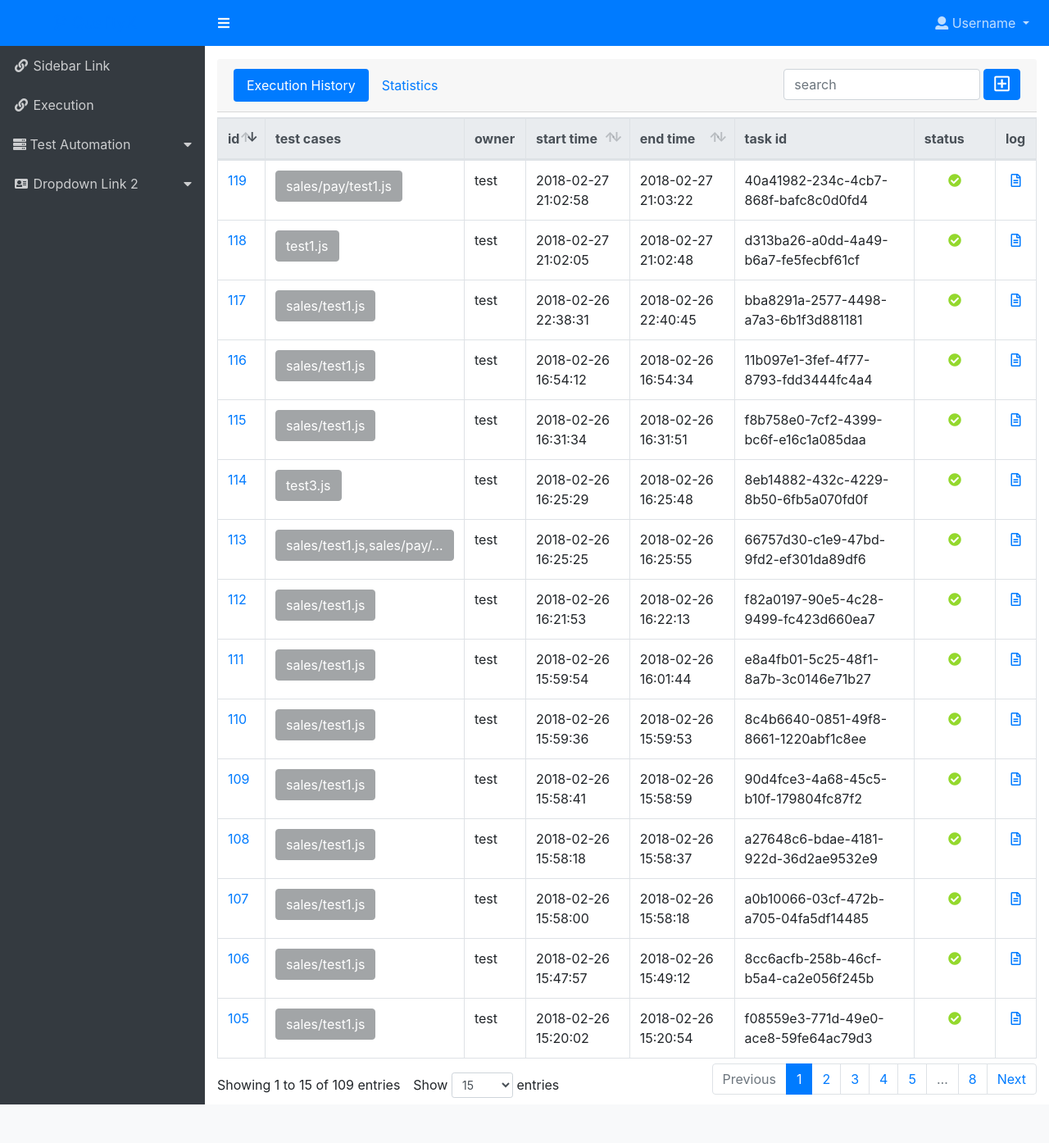
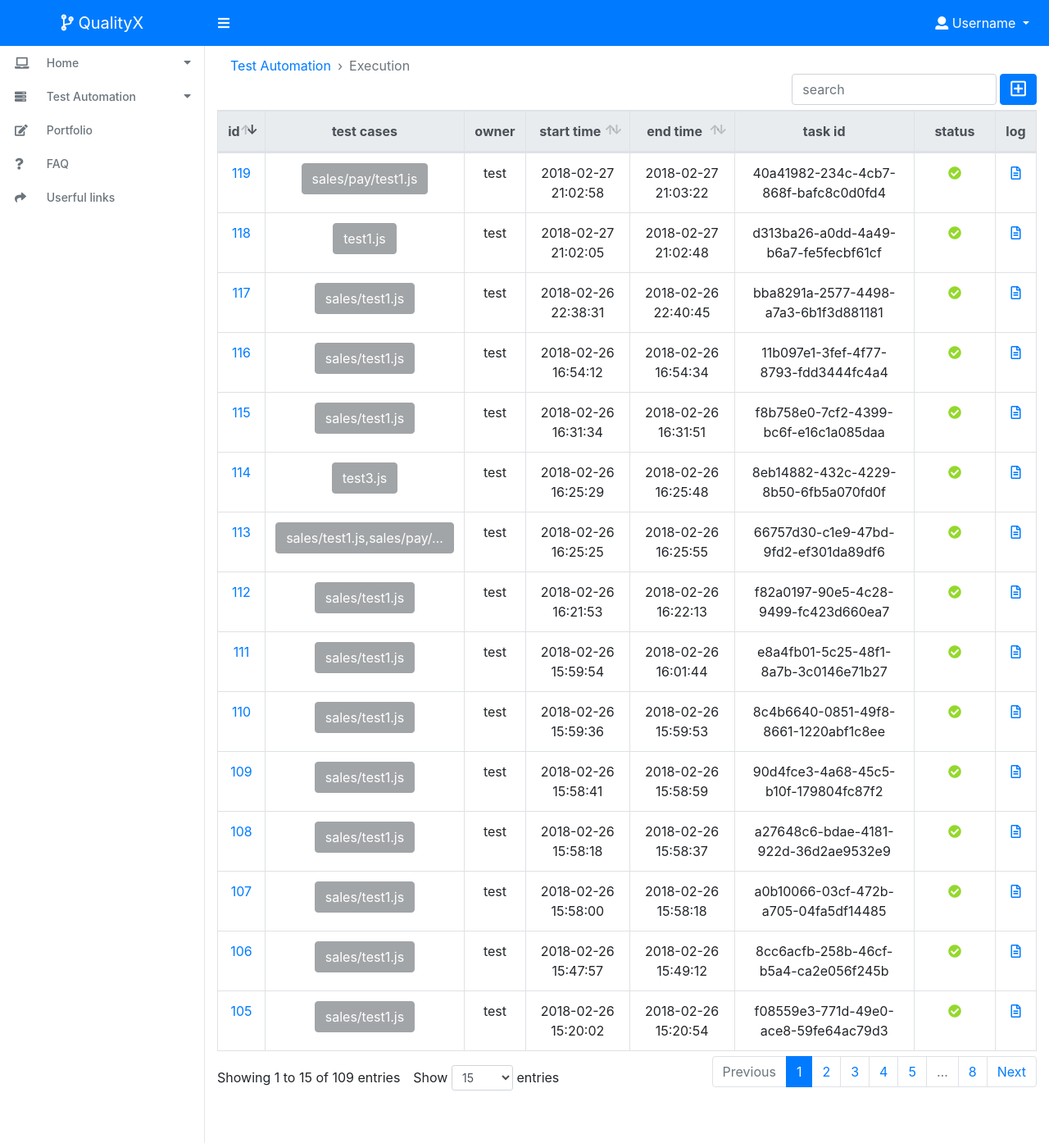
Before and after one commit to luisxiaomai/Distributed-Test-Execution-Center, a Flask app: page / in a window 1280 px wide. Shown: the whole page at 82% size. Before the commit the page ends 1347 px from the top, so only its background shows below. Run offline with Flask 2, Linux system fonts and the light colour scheme; data comes from the database, SQL or seed files in the repository; both versions use the stored data as it was after the commit; data that the repository does not hold is empty; some libraries are stand-ins or nearby versions.

Commit message:
optimize ui

```diff
--- a/app/static/css/bsadmin.css
+++ b/app/static/css/bsadmin.css
@@ -1,65 +1,243 @@
-.navbar-dark .navbar-nav .nav-link, .navbar-dark .navbar-text {
-    color: rgba(255, 255, 255, .75);
-}
-.navbar-dark .navbar-nav .nav-link:focus, .navbar-dark .navbar-nav .nav-link:hover {
-    color: rgba(255, 255, 255, 1);
+
+a:hover{
+    text-decoration: none;
 }
 
-.sidebar {
+.sidebar-header a,
+.navbar .nav-link,
+.sidebar-header a:hover,
+.sidebar-header a:focus {
+    color: white;
+}
+
+#sidebar ul a{
+    color: #6c757d;
+
+}
+.navbar{
+    background-color: #007bff;
+}
+
+
+.navbar-brand{
+    margin-right: 0px;
+}
+.breadcrumb{
+    background-color: transparent;
+}
+
+.breadcrumb-item+.breadcrumb-item:before {
+    display: inline-block;
+    padding-right: .5rem;
+    padding-left: .5rem;
+    color: #6c757d;
+    content: "\203A";
+}
+
+.card-header{
+    border-bottom: none;
+    margin-top:-30px;
+    padding: 0;
+    background-color: #fff;
+}
+/* ---------------------------------------------------
+SIDEBAR STYLE
+----------------------------------------------------- */
+
+.wrapper {
+    display: flex;
+    align-items: stretch;
+}
+
+#sidebar {
     min-width: 250px;
     max-width: 250px;
-    min-height: calc(100vh - 56px);
+    background: #fff;
+    color: #6c757d;
     transition: all 0.3s;
 }
-.sidebar ul li a {
+#sidebar .components{
+    border-right: 1px solid rgba(0,0,0,.1);
+    min-height:100vh;
+    height:100%;
+}
+#sidebar.active {
+    min-width: 50px;
+    max-width: 50px;
+    text-align: center;
+}
+
+#sidebar.active .sidebar-header a,
+#sidebar.active .components span{
+    display: none;
+}
+
+#sidebar.active .sidebar-header span {
     display: block;
-    padding: .75rem 1rem;
-    color: rgba(255, 255, 255, .75);
-    text-decoration: none;
+    color:white;
 }
-.sidebar ul li a:hover, .sidebar ul .active a {
-    color: rgba(255, 255, 255, 1);
-    background: rgba(0, 0, 0, .25);
-}
-.sidebar ul ul a {
-    padding-left: 2.5rem;
-    background: rgba(0, 0, 0, .25);
-}
-.sidebar [data-toggle="collapse"] {
+
+#sidebar.active ul li  {
     position: relative;
 }
-.sidebar [data-toggle="collapse"]:before {
+
+#sidebar.active ul li ul {
+    position: absolute;
+    width:120px;
+    top:5px;
+    left:50px;
+    z-index: 9999;
+}
+
+
+#sidebar.active ul li a {
+    padding: 20px 10px;
+    text-align: left;
+    font-size: 0.85em;
+}
+
+#sidebar.active ul li a i {
+    margin-right: 0;
+    display: block;
+    font-size: 0.9em;
+    margin-bottom: 5px;
+}
+
+#sidebar.active ul ul a {
+    padding: 10px !important;
+}
+
+#sidebar.active a[aria-expanded="false"]::before,
+#sidebar.active a[aria-expanded="true"]::before {
+    display:none;
+}
+
+#sidebar .sidebar-header {
+    padding: 8px;
+    background: #007bff;
+    display: flex;
+    justify-content: center;
+}
+
+#sidebar .sidebar-header span {
+    display: none;
+}
+
+
+
+#sidebar ul li a {
+    padding: 10px;
+    font-size: 14px;
+    font-weight:500;
+    display: block;
+}
+
+
+
+#sidebar ul li a i {
+    margin-right: 15px;
+    margin-left: 8px;
+    width:20px;
+}
+
+#sidebar ul li.active>a[aria-expanded="true"] {
+    color: #6c757d;
+    background: #fff;
+}
+
+
+a[data-toggle="collapse"] {
+    position: relative;
+}
+
+#sidebar a[aria-expanded="false"]::before,
+#sidebar a[aria-expanded="true"]::before {
     content: "\f0d7";
     font-family: "Font Awesome 5 Free";
     font-weight: 900;
     position: absolute;
     right: 1rem;
 }
-.sidebar [aria-expanded="true"] {
-    background: rgba(0, 0, 0, .25);
-}
-.sidebar [aria-expanded="true"]:before {
+
+#sidebar a[aria-expanded="true"]::before {
     content: "\f0d8";
-}
-.sidebar.toggled {
-    margin-left: -250px;
+    font-family: "Font Awesome 5 Free";
+    font-weight: 900;
+    position: absolute;
+    right: 1rem;
 }
 
-.content {
-    width: 100%;
+
+ul ul a {
+    font-size: 12px !important;
+    padding-left: 70px !important;
+    background: #fff    ;
+
 }
 
-.display-5 {
-    font-size: 2.5rem;
-    font-weight: 300;
-    line-height: 1.2;
-}
+
+
+
+
+
+
+
+/* ---------------------------------------------------
+MEDIAQUERIES
+----------------------------------------------------- */
 
 @media (max-width: 768px) {
-    .sidebar {
-        margin-left: -250px;
+    #sidebar {
+        min-width: 80px;
+        max-width: 80px;
+        text-align: center;
+        margin-left: -80px !important;
     }
-    .sidebar.toggled {
+    a[aria-expanded="false"]::before,
+    a[aria-expanded="true"]::before {
+        top: auto;
+        bottom: 5px;
+        right: 50%;
+        -webkit-transform: translateX(50%);
+        -ms-transform: translateX(50%);
+        transform: translateX(50%);
+    }
+    #sidebar.active {
+        margin-left: 0 !important;
+    }
+
+    #sidebar .sidebar-header h3,
+    #sidebar .CTAs {
+        display: none;
+    }
+
+    #sidebar .sidebar-header span {
+        display: block;
+    }
+
+    #sidebar ul li a {
+        padding: 20px 10px;
+    }
+
+    #sidebar ul li a span {
+        font-size: 0.85em;
+    }
+    #sidebar ul li a i {
+        margin-right: 0;
+        display: block;
+    }
+
+    #sidebar ul ul a {
+        padding: 10px !important;
+    }
+
+    #sidebar ul li a i {
+        font-size: 1.3em;
+    }
+    #sidebar {
         margin-left: 0;
     }
+    #sidebarCollapse span {
+        display: none;
+    }
 }
--- a/app/static/css/execution.css
+++ b/app/static/css/execution.css
@@ -34,7 +34,6 @@
 #statusPieDiv {
   background: #ffffff;
   box-shadow: 0 1px 1px rgba(0, 0, 0, 0.3);
-  border-top: 3px solid #d2d6de;
-  border-top-color: #63a7f1;
+
   margin-top: 5px;
 }
--- a/app/static/js/bsadmin.js
+++ b/app/static/js/bsadmin.js
@@ -1,7 +1,7 @@
 $(document).ready(function () {
     // toggle sidebar when button clicked
     $('.sidebar-toggle').on('click', function () {
-        $('.sidebar').toggleClass('toggled');
+        $('#sidebar').toggleClass('active');
     });
 
     // auto-expand submenu if an item is active
--- a/app/templates/execution.html
+++ b/app/templates/execution.html
@@ -28,24 +28,22 @@
 </head>
 
 <body>
+        <nav aria-label="breadcrumb" role="navigation">
+                <ol class="breadcrumb ">
+                  <li class="breadcrumb-item"><a href="#">Test Automation</a></li>
+                  <li class="breadcrumb-item active" aria-current="page">Execution</li>
+                </ol>
+              </nav>
+
         <div class="card text-center">
             <div class="card-header">
-                <ul class="nav nav-pills float-left" id="pills-tab" role="tablist">
-                    <li class="nav-item history">
-                        <a class="nav-link active" id="pills-history-tab" data-toggle="pill" href="#pills-history" role="tab" aria-controls="pills-history"
-                            aria-selected="true">Execution History</a>
-                    </li>
-                    <li class="nav-item statistics">
-                        <a class="nav-link" id="pills-statistics-tab" data-toggle="pill" href="#pills-statistics" role="tab" aria-controls="pills-statistics"
-                            aria-selected="false">Statistics</a>
-                    </li>
-                </ul>
+
                 <button id="selectCases" class="btn btn-primary float-right ml-1" data-toggle="modal" data-target="#selectCaseModal">
                         <i class="far fa-plus-square fa-lg"></i>
                 </button>
                 <input type="text" class="form-control w-25 float-right" id="recordSearch" placeholder="search">
             </div>
-        </div>
+
             <div class="tab-content" id="pills-tabContent">
                     <div class="tab-pane fade show active" id="pills-history" role="tabpanel" aria-labelledby="pills-history-tab">
                         <table id="recordsTable" class="table table-bordered" cellspacing="0" width="100%">
@@ -67,6 +65,8 @@
                     </div>
                     <div class="tab-pane fade" id="pills-statistics" role="tabpanel" aria-labelledby="pills-statistics-tab">
                         <div class="" id="statusPieDiv" style="width: 600px;height:400px;"></div>
+
+                    </div>
 
                 </div>
 
--- a/app/templates/index.html
+++ b/app/templates/index.html
@@ -14,76 +14,86 @@
     <link type="text/css" rel="stylesheet" href="static/css/bsadmin.css">
     <link type="text/css" rel="stylesheet" href="static/css/execution.css">
     <style>
-        .sidebar-header {
-            background-color: #007bff;
-            min-height: 56px;
-            display: flex;
-            justify-content: center;
-            align-items: center;
-        }
     </style>
 </head>
 
 <body>
 
 
-    <div class="d-flex">
-        <nav class="sidebar bg-dark">
+    <div class="wrapper">
+        <!-- Sidebar Holder -->
+        <nav id="sidebar">
             <div class="sidebar-header">
-                <a class="sidebar-toggle  navbar-brand" href="#">
+                <a class=" navbar-brand" href="/">
                     <i class="fa fa-code-branch"></i> QualityX</a>
+                <span class="sidebar-toggle navbar-brand">
+                    <i class="fa fa-code-branch"></i>
+                </span>
+            </div>
 
-            </div>
-            <ul class="list-unstyled">
+            <ul class="list-unstyled components">
                 <li>
-                    <a href="#">
-                        <i class="fa fa-fw fa-link"></i> Sidebar Link</a>
+                    <a href="#homeSubmenu" data-toggle="collapse" data-parent=".components" aria-expanded="false">
+                        <i class="fas fa-laptop"></i>
+                        <span>Home</span>
+                    </a>
+                    <ul class="collapse list-unstyled" id="homeSubmenu">
+                        <li>
+                            <a class="sub-item" href="#">Home 1</a>
                         </li>
                         <li>
-                    <a href="#" onclick="showAtRight('/execution')">
-                        <i class="fa fa-fw fa-link"></i> Execution</a>
+                            <a class="sub-item" href="#">Home 2</a>
                         </li>
                         <li>
-                    <a href="#submenu1" data-toggle="collapse">
-                        <i class="fas fa-server"></i> Test Automation</a>
-                    <ul id="submenu1" class="list-unstyled collapse">
-                        <li>
-                            <a href="#" onclick="showAtRight('/execution')">Execution</a>
+                            <a class="sub-item" href="#">Home 3</a>
+                        </li>
+                    </ul>
                 </li>
                 <li>
-                            <a href="#" onclick="showAtRight('/statistics')">Statistics</a>
+
+                    <a href="#pageSubmenu" data-toggle="collapse" data-parent=".components" aria-expanded="false">
+                        <i class="fas fa-server"></i>
+                        <span>Test Automation</span>
+                    </a>
+                    <ul class="collapse list-unstyled" id="pageSubmenu">
+                        <li>
+                            <a class="sub-item" href="#" onclick="showAtRight('/execution')">Execution</a>
+                        </li>
+                        <li>
+                            <a class="sub-item" href="#" onclick="showAtRight('/statistics')">Statistics</a>
                         </li>
 
                     </ul>
                 </li>
                 <li>
-                    <a href="#submenu2" data-toggle="collapse">
-                        <i class="fa fa-fw fa-address-card"></i> Dropdown Link 2</a>
-                    <ul id="submenu2" class="list-unstyled collapse">
-                        <li>
-                            <a href="#">Submenu Item</a>
+                    <a href="#">
+                        <i class="fa fa-edit"></i>
+                        <span>Portfolio</span>
+                    </a>
                 </li>
                 <li>
-                            <a href="#">Submenu Item</a>
+                    <a href="#">
+                        <i class="fas fa-question"></i>
+                        <span>FAQ</span>
+                    </a>
                 </li>
                 <li>
-                            <a href="#">Submenu Item</a>
+                    <a href="#">
+                        <i class="fa fa-share"></i>
+                        <span>Userful links</span>
+                    </a>
                 </li>
             </ul>
-                </li>
 
-            </ul>
+
         </nav>
 
-
-
-        <div style="width:100%">
-            <nav class="navbar navbar-expand navbar-dark bg-primary">
+        <!-- Page Content Holder -->
+        <div style="width:100%;min-height:100vh">
+            <nav class="navbar navbar-expand">
                 <a class="sidebar-toggle text-light mr-3">
                     <i class="fa fa-bars"></i>
                 </a>
-
-
                 <div class="navbar-collapse collapse">
                     <ul class="navbar-nav ml-auto">
                         <li class="nav-item dropdown">
@@ -98,11 +108,17 @@
                     </ul>
                 </div>
             </nav>
-            <div class="admin container-fluid mt-3" id="content">
+
+
+
+            <div class="admin container-fluid" id="content">
 
             </div>
         </div>
     </div>
+
+
+
     <script src="static/js/jquery-3.2.1.min.js"></script>
     <script src="static/js/popper.min.js"></script>
     <script src="static/js/bootstrap.min.js"></script>
@@ -122,8 +138,18 @@
                 }
             });
         }
-        $(function () {
-            showAtRight('/execution');
+
+
+        $(document).ready(function () {
+            var $sideComponents = $('.components');
+            $sideComponents.on('show.bs.collapse', '.collapse', function () {
+                $sideComponents.find('.collapse.show').collapse('hide');
+            });
+            $(".sub-item").on("click",function(){
+                $sideComponents.find('.collapse.show').collapse('hide');
+            })
+            showAtRight("/execution");
+
         });
     </script>
 
```
Also changed, not shown: app/main/views.py (+63 -41 lines), data-dev.sqlite. Lines whose indentation alone changed are shown as unchanged.
